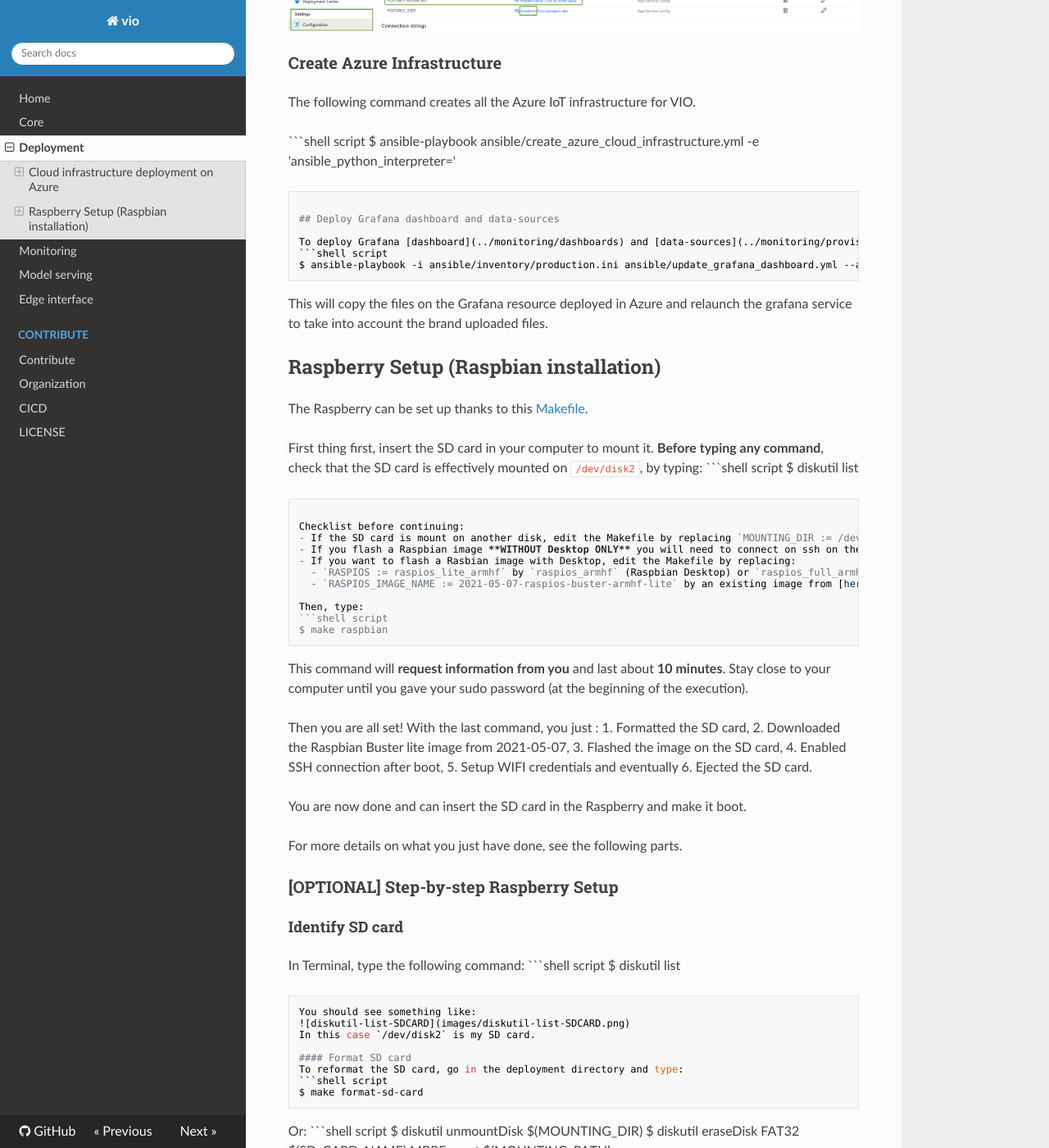
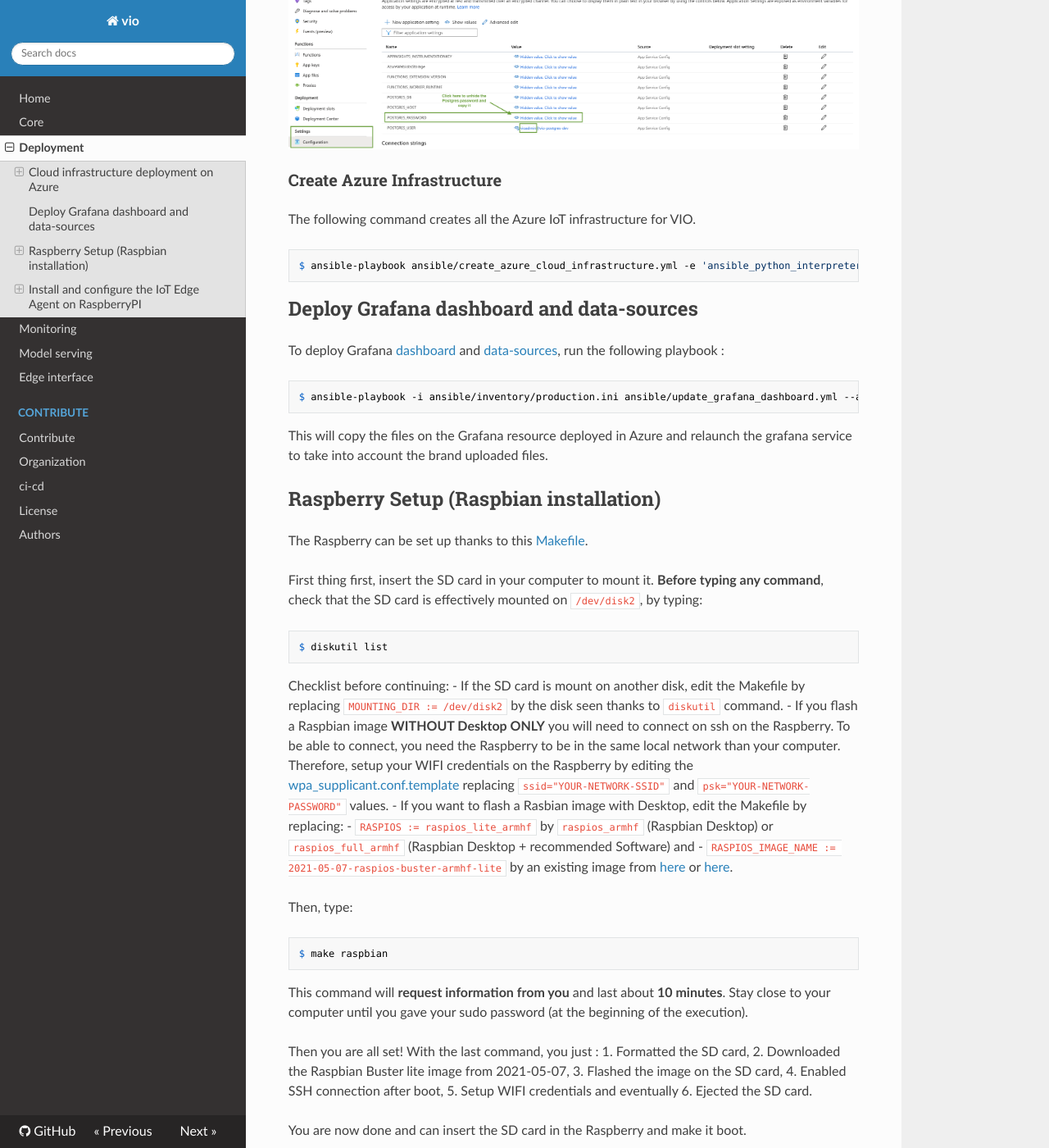
Before and after one commit to octo-technology/VIO, an MkDocs documentation site: the page built from docs/deployment.md, in a window 1280 px wide and 1400 px high, scrolled down 1961 px. Shown: the whole window at 82% size. Built offline with MkDocs 1.6.1, drawn with Linux system fonts in a browser that asks for light colours; nearby versions of some CDN libraries; some of the changed text lies outside the part shown.

Commit message:
adding authors

````diff
--- a/docs/deployment.md
+++ b/docs/deployment.md
@@ -12,7 +12,7 @@
 
 Before getting started, you need to install Ansible and its dependencies for Azure and PostgreSQL.
 
-```shell script
+```shell
 $ cd ./deployment/
 $ conda create -n ansible python=3
 $ conda activate ansible
@@ -29,7 +29,7 @@
 
 On MacOS, these can be installed as follows:
 
-```shell script
+```shell
 $ brew update
 $ brew install azure-cli
 $ az extension add --name azure-iot
@@ -39,17 +39,17 @@
 
 Once you have installed `azure-cli`, you can login to Azure using your Accenture account:
 
-```shell script
+```shell
 $ az login
 ```
 
 Make sure you are using the Azure subscription `IX-Visual-Inspection-MDI`. You can check that with:
-```shell script
+```shell
 $ az account list --output table
 ```
 
 If `IX-Visual-Inspection-MDI` is not the default subscription, you can switch to it with the following command:
-```shell script
+```shell
 $ az account set --subscription "IX-Visual-Inspection-MDI"
 ```
 
@@ -57,7 +57,7 @@
 
 In order to create and configure all the Azure infrastructure, we need to define some environment variables:
 
-```shell script
+```shell
 $ export REGISTRY_USERNAME=<your_gitlab_username>
 $ export REGISTRY_PASSWORD=<your_gitlab_container_registry_token>
 $ export POSTGRES_USERNAME=<postgres_admin_username>
@@ -85,14 +85,14 @@
 
 The following command creates all the Azure IoT infrastructure for VIO.
 
-```shell script
+```shell
 $ ansible-playbook ansible/create_azure_cloud_infrastructure.yml -e 'ansible_python_interpreter=<path_to_your_conda_env_python_interpreter>'
 ```
 
 ## Deploy Grafana dashboard and data-sources
 
 To deploy Grafana [dashboard](../monitoring/dashboards) and [data-sources](../monitoring/provisioning), run the following playbook :
-```shell script
+```shell
 $ ansible-playbook -i ansible/inventory/production.ini ansible/update_grafana_dashboard.yml --ask-pass
 ```
 
@@ -103,7 +103,7 @@
 The Raspberry can be set up thanks to this [Makefile](Makefile).
 
 First thing first, insert the SD card in your computer to mount it. **Before typing any command**, check that the SD card is effectively mounted on `/dev/disk2`, by typing:
-```shell script
+```shell
 $ diskutil list
 ```
 
@@ -115,7 +115,7 @@
   - `RASPIOS_IMAGE_NAME := 2021-05-07-raspios-buster-armhf-lite` by an existing image from [here](https://downloads.raspberrypi.org/raspios_armhf/images/) or [here](https://downloads.raspberrypi.org/raspios_full_armhf/images/).
 
 Then, type:
-```shell script
+```shell
 $ make raspbian
 ```
 This command will **request information from you** and last about **10 minutes**. Stay close to your computer until you gave your sudo password (at the beginning of the execution).
@@ -135,7 +135,7 @@
 ### [OPTIONAL] Step-by-step Raspberry Setup
 #### Identify SD card
 In Terminal, type the following command:
-```shell script
+```shell
 $ diskutil list
 ```
 You should see something like:
@@ -144,11 +144,11 @@
 
 #### Format SD card
 To reformat the SD card, go in the deployment directory and type:
-```shell script
+```shell
 $ make format-sd-card
 ```
 Or:
-```shell script
+```shell
 $ diskutil unmountDisk $(MOUNTING_DIR)
 $ diskutil eraseDisk FAT32 $(SD_CARD_NAME) MBRFormat $(MOUNTING_PATH)
 ```
@@ -156,7 +156,7 @@
 
 #### Verify formatting
 To check if the formatting was successful, use above command again:
-```shell script
+```shell
 $ diskutil list
 ```
 Look for a disk named `SDCARD` like in the following picture:
@@ -169,28 +169,28 @@
 - Raspberry Pi OS Lite available [here](https://downloads.raspberrypi.org/raspios_lite_armhf/)
 
 By default, you can download the Raspberry Pi OS Lite from 2021-05-07 by typing:
-```shell script
+```shell
 $ make download-raspbian-image
 ```
 Or:
-```shell script
+```shell
 $ wget https://downloads.raspberrypi.org/$(RASPIOS)/images/$(RASPIOS)-2021-05-28/$(RASPIOS_IMAGE_NAME).zip -O $(IMAGES_DIR)/$(RASPIOS_IMAGE_NAME).zip
 $ unzip $(IMAGES_DIR)/$(RASPIOS_IMAGE_NAME).zip -d $(IMAGES_DIR)/
 ```
 
 #### Flash an image
 Choose an image and then flash it on the SD card as followed:
-```shell script
+```shell
 $ make flash-raspbian-image-on-sd-card
 ```
 Or:
-```shell script
+```shell
 $ diskutil unmountDisk $(MOUNTING_DIR)
 $ sudo dd if=$(IMAGES_DIR)/$(RASPIOS_IMAGE_NAME).img of=$(MOUNTING_PATH) bs=1024
 ```
 
 To check if the flashing was successful, use above command again:
-```shell script
+```shell
 $ diskutil list
 ```
 Look for a disk named `SDCARD` like in the following picture:
@@ -201,11 +201,11 @@
 Once formatted, to enable *ssh* and set your WIFI credentials, first edit `ssid="YOUR-NETWORK-SSID"` and `psk="YOUR-NETWORK-PASSWORD"` values in the [wpa_supplicant.conf.template](wpa_supplicant.conf.template).
 
 Then, type:
-```shell script
+```shell
 $ make setup-wifi-credentials
 ```
 It will copy the file named `wpa_supplicant.conf.template` with the following content (network parameters) on the SD card as `wpa_supplicant.conf`:
-```shell script
+```shell
 ctrl_interface=DIR=/var/run/wpa_supplicant GROUP=netdev
 network={
     ssid="<YOUR-NETWORK-SSID>"
@@ -215,21 +215,21 @@
 ```
 
 To enable SSH connection after boot, you just need to create an empty file named `ssh` on your SD card by typing:
-```shell script
+```shell
 $ make enable-ssh
 ```
 Or:
-```shell script
+```shell
 $ touch /Volumes/boot/ssh
 ```
 
 #### Eject the SD card
 To eject the mounted SD card, type:
-```shell script
+```shell
 $ make eject-sd-card
 ```
 Or:
-```shell script
+```shell
 $ diskutil unmountDisk $(MOUNTING_DIR)
 $ diskutil eject $(MOUNTING_DIR)
 ```
@@ -241,12 +241,12 @@
 We use Ansible to automate the setup of the IoT Edge Agent.
 
 ### Install Ansible on the RaspberryPI
-```shell script
+```shell
 $ pip3 install ansible
 ```
 
 ### Check Ansible is correctly installed
-```shell script
+```shell
 $ ansible --version
 ```
 
@@ -258,7 +258,7 @@
 
 We need to provide this connection string through an environment variable.
 
-```shell script
+```shell
 $ export CONNECTION_STRING="<primary_connection_string_from_iot_edge_device_on_azure_portal>"
 ```
 
@@ -267,7 +267,7 @@
 
 The following command installs the necessary dependencies, creates the configuration file for the connection to IoT Hub, and applies the configuration.
 
-```shell script
+```shell
 $ cd <path_to_vio_edge_repo>/
 $ ansible-playbook deployment/ansible/install_iot_edge_agent_on_raspberry.yml
 ```
--- a/mkdocs.yaml
+++ b/mkdocs.yaml
@@ -12,5 +12,6 @@
     - Contribute:
       - Contribute: CONTRIBUTING.md
       - Organization: ORGANIZATION.md
-      - CICD: CICD.md
-      - LICENSE: LICENSE.md
+      - ci-cd: CICD.md
+      - License: LICENSE.md
+      - Authors: AUTHORS.md
````
Also changed, not shown: docs/AUTHORS.md (added, +10 -0 lines), docs/index.md (+2 -2 lines).
